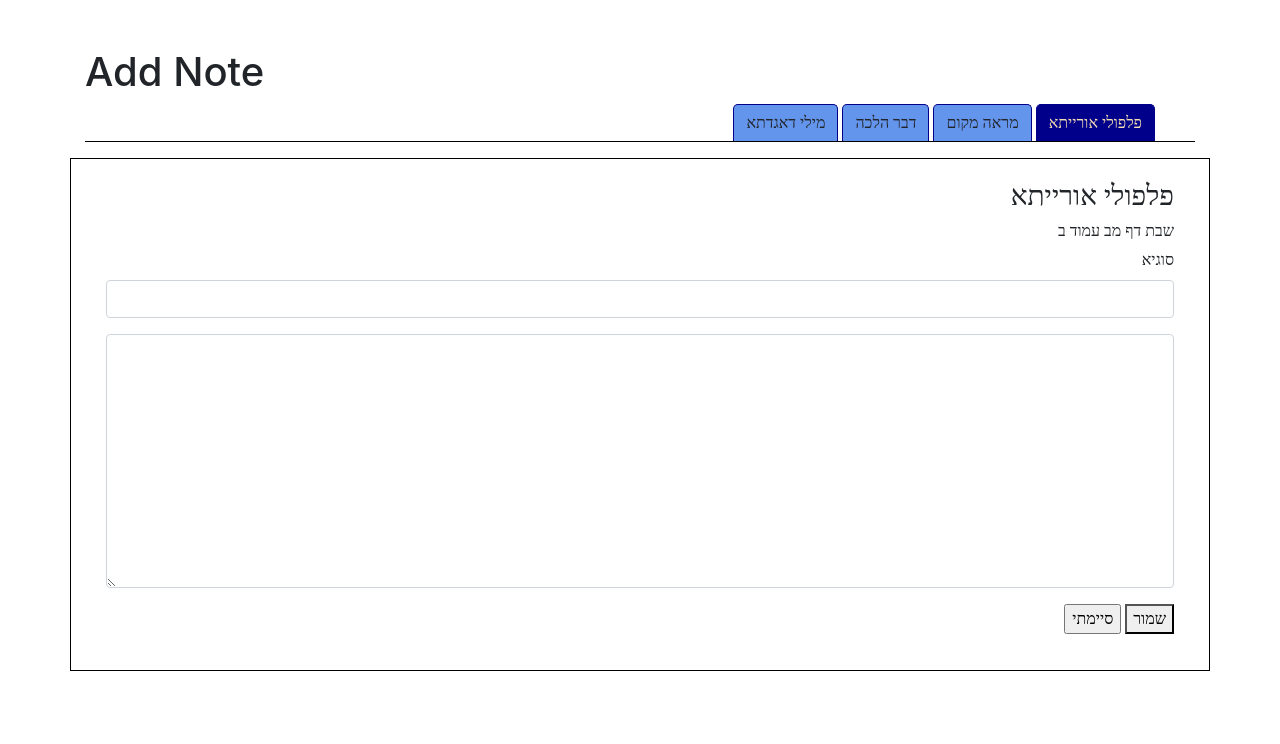
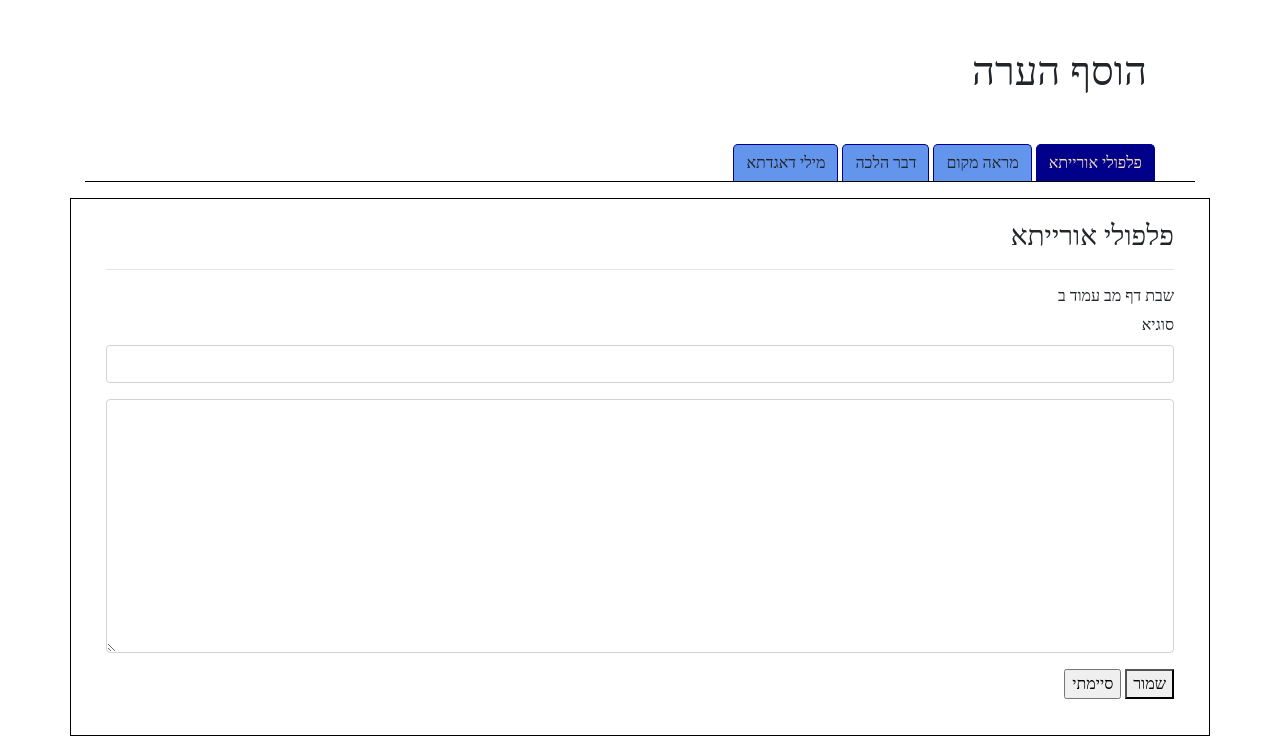
Before and after one commit to DewofyourYouth/shas-notes, a Flask app: page /add_note in a window 1280 px wide. Shown: the part 56-800 px from the top of the page. Run offline with Flask 2, Linux system fonts and the light colour scheme; some libraries are stand-ins or nearby versions; some web fonts are replaced.

Commit message:
reformatting and hebrew

```diff
--- a/flask_mongo/templates/addnote.html
+++ b/flask_mongo/templates/addnote.html
@@ -2,7 +2,7 @@
 <div class="container">
   <div class="row">
     <div class="col">
-      <h1 class="mt-5">Add Note</h1>
+      <h1 class="m-5 hebrew">הוסף הערה</h1>
     </div>
   </div>
   <div class="row">
@@ -27,6 +27,7 @@
     <div class="col">
       <div id="tab-1" class="tab-content hebrew isActive">
         <h3>פלפולי אורייתא</h3>
+        <hr />
         <h6>שבת דף מב עמוד ב</h6>
         <form action="">
           <div class="form-group">
@@ -49,9 +50,18 @@
           </div>
         </form>
       </div>
-      <div id="tab-2" class="tab-content hebrew"><h3>מראה מקום</h3></div>
-      <div id="tab-3" class="tab-content hebrew"><h3>דבר הלכה</h3></div>
-      <div id="tab-4" class="tab-content hebrew"><h3>מילי דאגדתא</h3></div>
+      <div id="tab-2" class="tab-content hebrew">
+        <h3>מראה מקום</h3>
+        <hr />
+      </div>
+      <div id="tab-3" class="tab-content hebrew">
+        <h3>דבר הלכה</h3>
+        <hr />
+      </div>
+      <div id="tab-4" class="tab-content hebrew">
+        <h3>מילי דאגדתא</h3>
+        <hr />
+      </div>
     </div>
   </div>
 </div>
```
